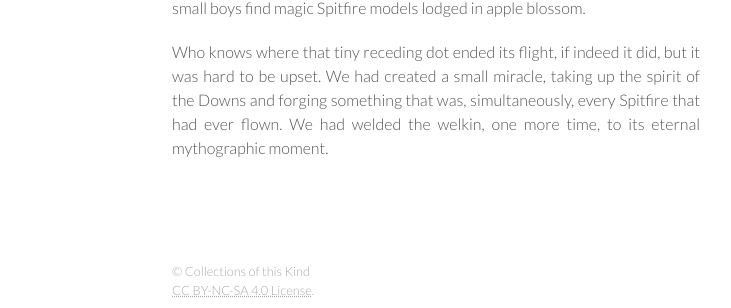
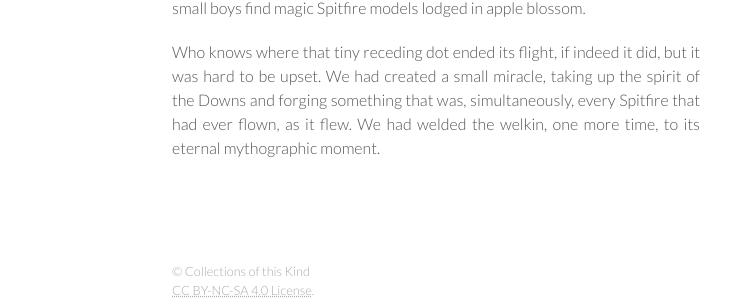
Before and after one commit to CollectionsOfThisKind/collectionsofthiskind.github.io, a Jekyll site: the page built from pages/diary/spitfire.html, in a window 1280 px wide. Shown: the part 1155-1463 px from the top of the page, without its empty margins (78-809 px from the left). Built offline with Jekyll 4.4.1, drawn with Linux system fonts in a browser that asks for light colours.

Commit message:
Add files via upload

```diff
--- a/pages/diary/spitfire.html
+++ b/pages/diary/spitfire.html
@@ -49,7 +49,8 @@ hot buttered teacakes, and small boys find magic Spitfire models lodged in apple
 </p>
 <p>
 Who knows where that tiny receding dot ended its flight, if indeed it did, but it was hard to be
-upset. We had created a small miracle, taking up the spirit of the Downs and forging something that was, simultaneously, every Spitfire that had ever flown.
+upset. We had created a small miracle, taking up the spirit of the Downs and forging something that was, simultaneously, every Spitfire that had ever flown,
+as it flew.
 We had welded the welkin, one more time, to its eternal mythographic moment<span class=note>1,</span><span class=note>2</span>.
 </p>
 <p class=diarydate>29 July 1978</p>
```
